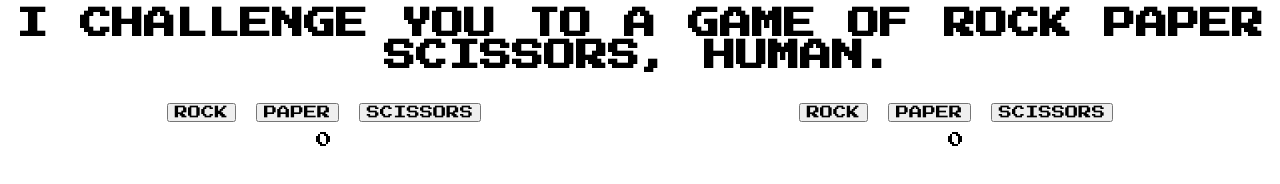
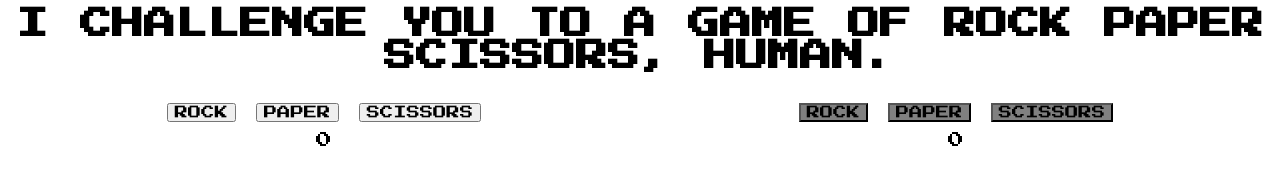
Before and after one commit to Mikalizcool/Rock-Paper-Scissors, a plain HTML site: page index.html in a window 1280 px wide. Drawn offline with Linux system fonts and the light colour scheme.

Commit message:
style: change computer button colors

```diff
--- a/design.css
+++ b/design.css
@@ -19,6 +19,15 @@
 }
 #computerMessage{
 	text-align: center;
+}
+#computerRock{
+	background-color:grey;
+}
+#computerPaper{
+	background-color:grey;
+}
+#computerScissors{
+	background-color:grey;
 }
 button{
 	margin: 10px;
```
